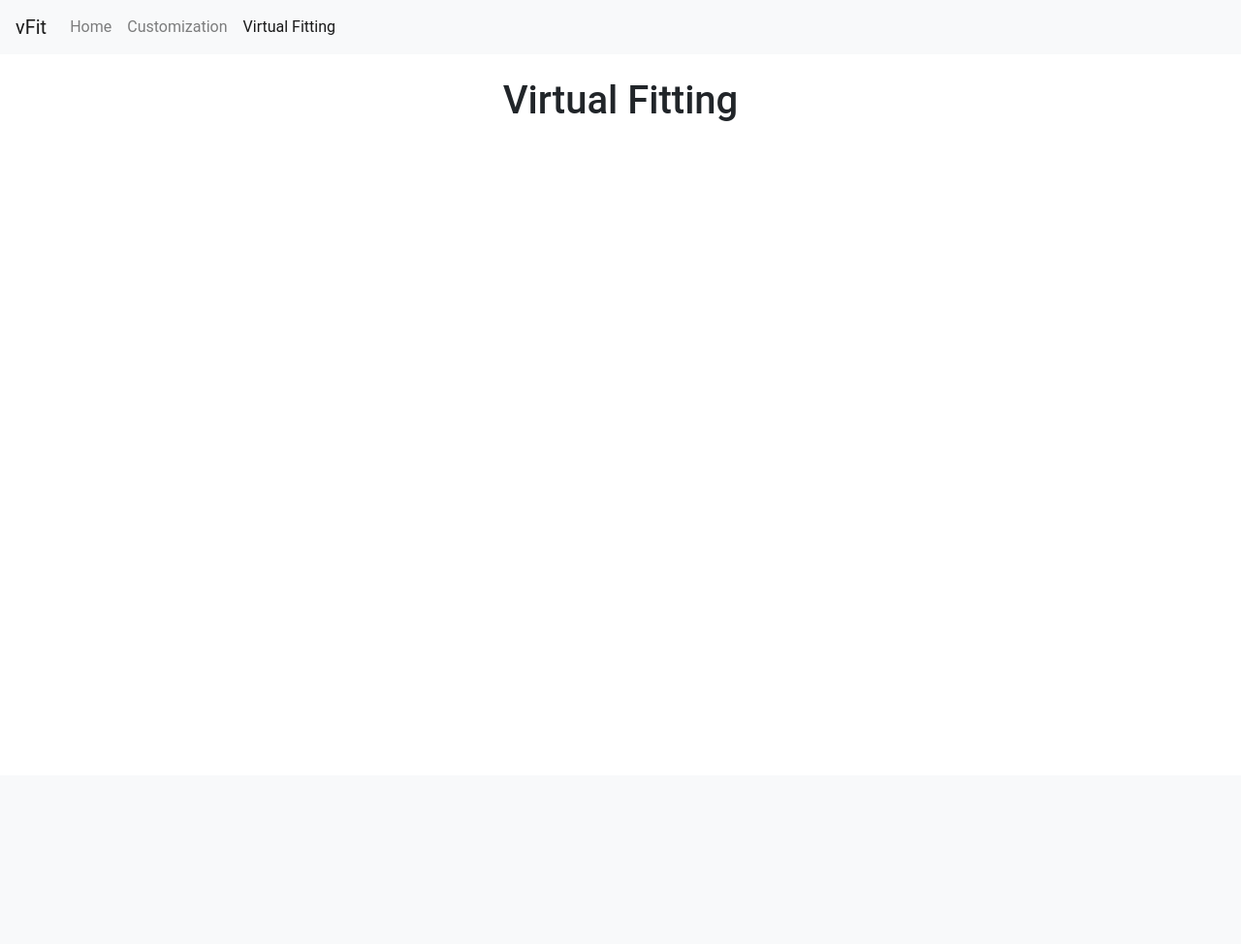
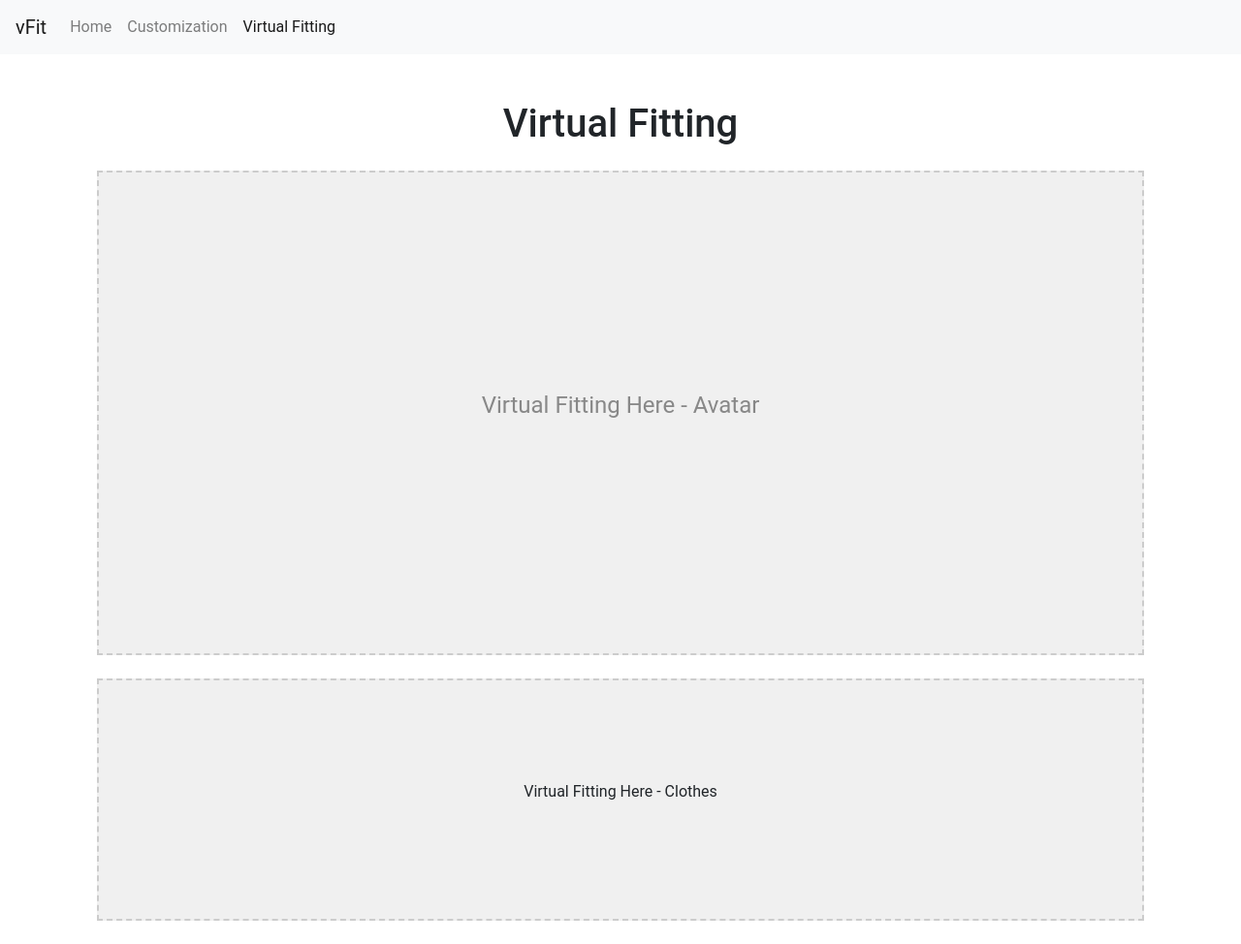
Before and after one commit to WhaleKimm/vFit, a Flask app: page /fitting/ in a window 1280 px wide. Shown: the whole page at 97% size. Before the commit the page ends 125 px from the top, so only its background shows below. Run offline with Flask 2, Linux system fonts and the light colour scheme; parts of the project's set-up code (start-up, migrations or seed data) failed here and were passed over; some libraries are stand-ins or nearby versions.

Commit message:
home 체크사항 추가, 가상 피팅 틀 추가

```diff
--- a/static/css/styles.css
+++ b/static/css/styles.css
@@ -38,6 +38,17 @@ input[type="radio"]:checked + label img {
     border: 2px dashed #ccc; /* 임시 테두리 스타일 */
     margin-bottom: 20px;
 }
+/* 스타일 정의 */
+#avatar-clothes-preview {
+    width: 100%;
+    height: 250px; /* 높이를 크게 설정 */
+    background-color: #f0f0f0; /* 임시 배경색 */
+    display: flex;
+    align-items: center;
+    justify-content: center;
+    border: 2px dashed #ccc; /* 임시 테두리 스타일 */
+    margin-bottom: 20px;
+}
 
 #avatar-preview p {
     font-size: 24px; /* 텍스트 크기 */
--- a/templates/index.html
+++ b/templates/index.html
@@ -6,6 +6,7 @@
 <h1 class="mt-4 text-center">체형 선택</h1> <!-- 체형 선택 페이지의 제목 -->
 
 <!-- 체형 옵션 컨테이너 -->
+<form id="bodyShapeForm" method="POST" action="{{ url_for('avatar.avatar_customization') }}">
     <div class="body-shapes position-relative d-inline-block w-100">
         <div class="row mt-3 justify-content-center">
             <!-- 모래시계형 옵션 -->
@@ -108,6 +109,7 @@
             </div>
         </div>
     </div>
+</form>
 {% endblock %}
 
 {% block scripts %}
--- a/templates/virtual_fitting.html
+++ b/templates/virtual_fitting.html
@@ -1,12 +1,21 @@
 {% extends "base.html" %}
 
 {% block title %}
-Avatar Customization - vFit
+Virtual Fitting - vFit
 {% endblock %}
 
 {% block content %}
-<h1 class="mt-4 text-center">Virtual Fitting</h1>
-<!-- 가상 피팅 HTML 추가 -->
+<div class="container text-center mt-5">
+    <h1 class="mb-4">Virtual Fitting</h1>
+
+    <!-- 아바타 미리보기 큰 빈 칸 -->
+    <div id="avatar-preview" class="mb-4">
+        <p>Virtual Fitting Here - Avatar</p>
+    </div>
+    <div id="avatar-clothes-preview" class="mb-4">
+        <p>Virtual Fitting Here - Clothes</p>
+    </div>
+</div>
 {% endblock %}
 
 {% block scripts %}
```
Lines whose indentation alone changed are shown as unchanged.
